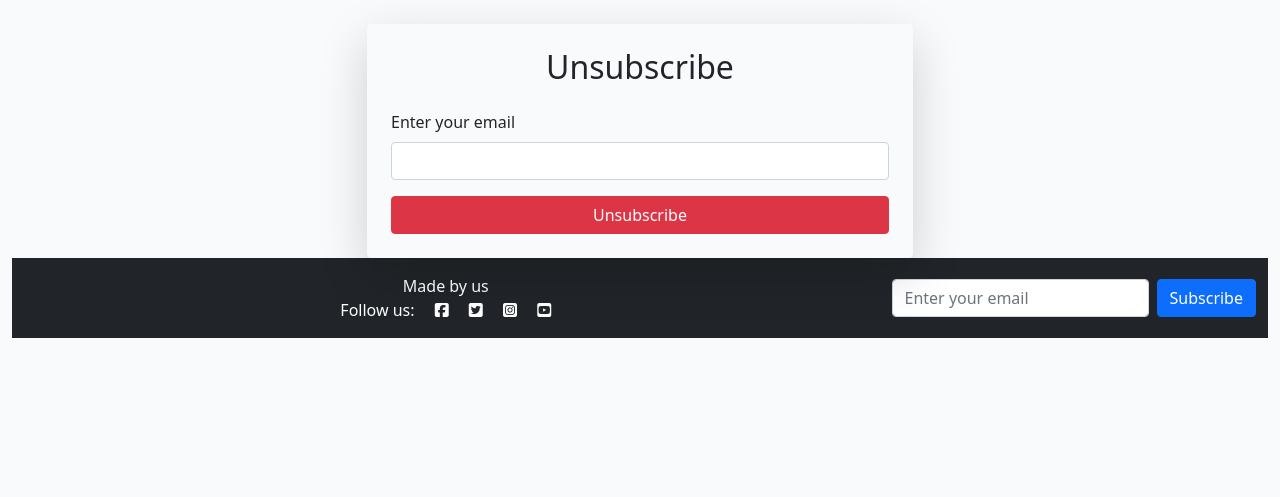
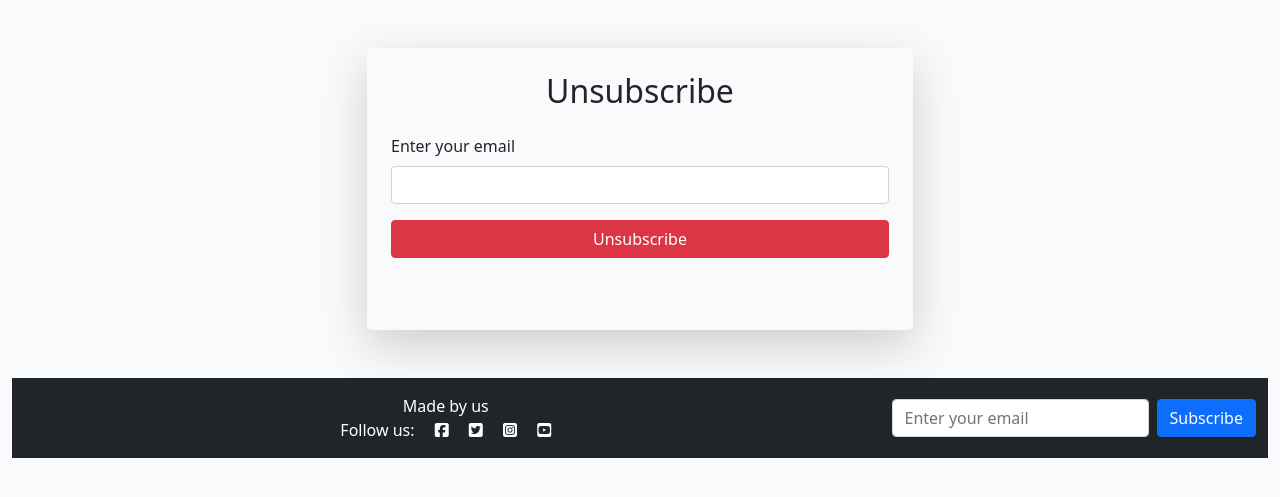
Before and after one commit to Friday79/my_site, a Django app: page /unsubscribe/ in a window 1280 px wide. Shown: the part 60-557 px from the top of the page. Run offline with Django 3.2, Linux system fonts and the light colour scheme.

Commit message:
footer in unsubscribe template push downward

```diff
--- a/templates/unsubscribe.html
+++ b/templates/unsubscribe.html
@@ -2,7 +2,7 @@
 {% load static %}
 
 {% block content %}
-<div class="container mt-4">
+<div class="container my-5">
   <div class="row justify-content-center">
     <div class="col-md-6">
       <div class="card shadow-lg border-0 rounded-3">
@@ -14,7 +14,7 @@
               <label for="email" class="form-label">Enter your email</label>
               <input type="email" class="form-control" id="email" name="email" required>
             </div>
-            <button type="submit" class="btn btn-danger w-100">Unsubscribe</button>
+            <button type="submit" class="btn btn-danger w-100 mb-5">Unsubscribe</button>
           </form>
         </div>
       </div>
```
